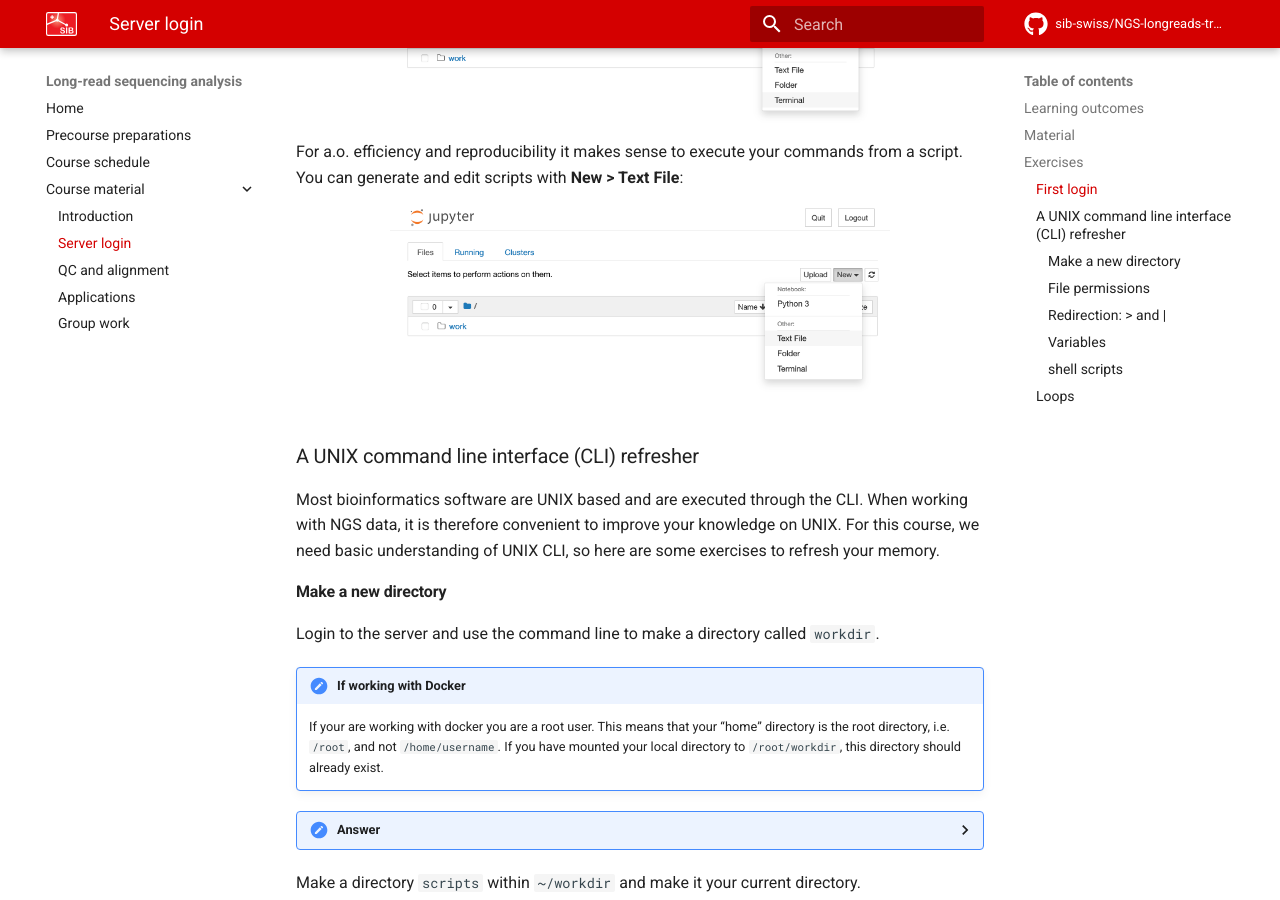
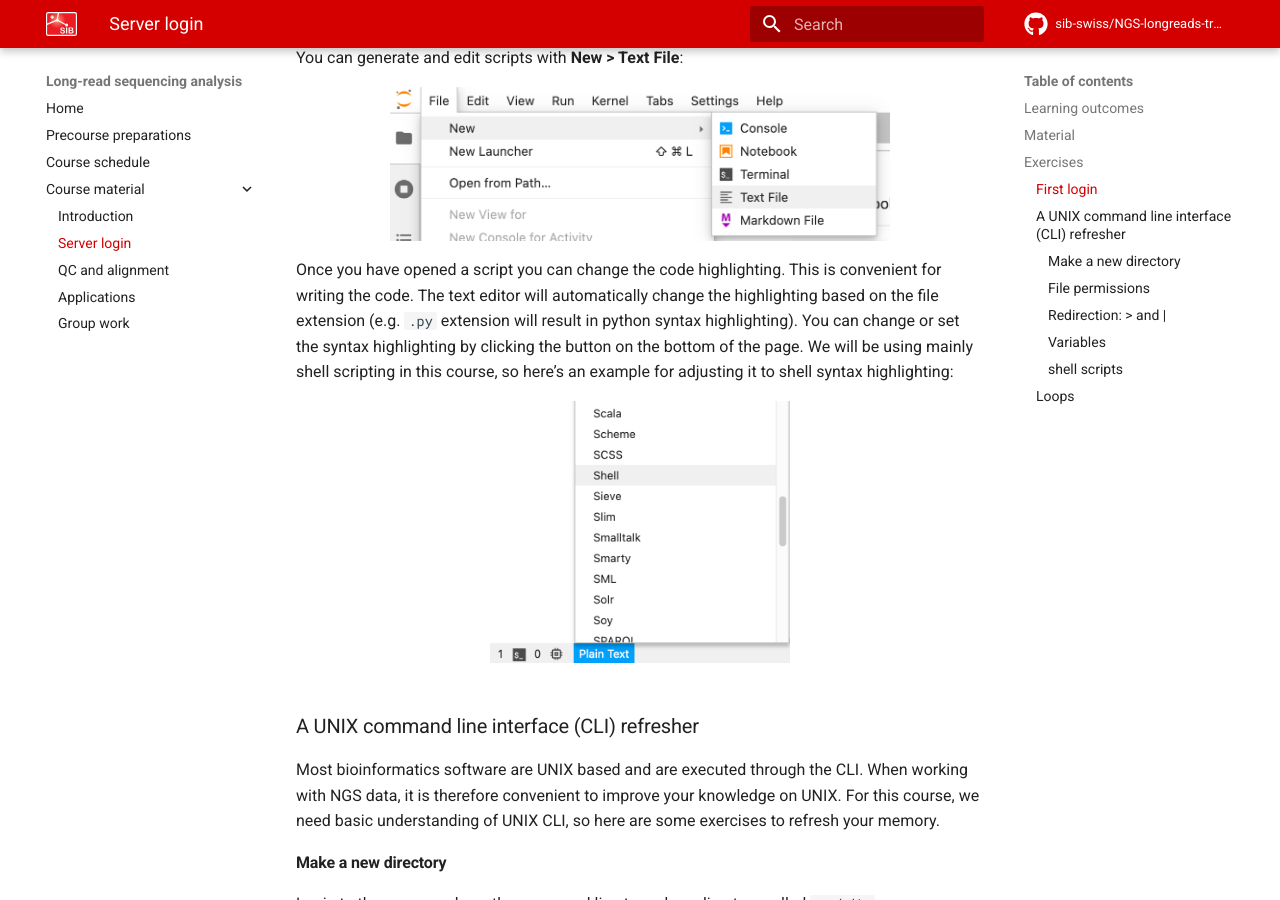
Before and after one commit to sib-swiss/NGS-longreads-training, an MkDocs documentation site: the page built from docs/course_material/server_login.md, in a window 1280 px wide and 900 px high, scrolled down 1356 px. Built offline with MkDocs 1.6.1 and Material for MkDocs 9.7.7, drawn with Linux system fonts in a browser that asks for light colours; emoji names are drawn with the system emoji font; comment, search, counter and statistics services are not loaded.

Commit message:
changed to jupyterlab in stead of notebook

```diff
--- a/docs/course_material/server_login.md
+++ b/docs/course_material/server_login.md
@@ -43,6 +43,13 @@
     <figure>
       <img src="../../assets/images/jupyter_choose_text.png" width="500"/>
     </figure>
+
+    Once you have opened a script you can change the code highlighting. This is convenient for writing the code. The text editor will automatically change the highlighting based on the file extension (e.g. `.py` extension will result in python syntax highlighting). You can change or set the syntax highlighting by clicking the button on the bottom of the page. We will be using mainly shell scripting in this course, so here's an example for adjusting it to shell syntax highlighting:
+
+    <figure>
+      <img src="../../assets/images/jupyter_change_highlighting.png" width="300"/>
+    </figure>
+
 
 === "Docker"
 
```
Also changed, not shown: docs/assets/images/jupyter_change_highlighting.png (added), docs/assets/images/jupyter_choose_terminal.png, docs/assets/images/jupyter_choose_text.png, docs/assets/images/jupyter_login_page.png.
